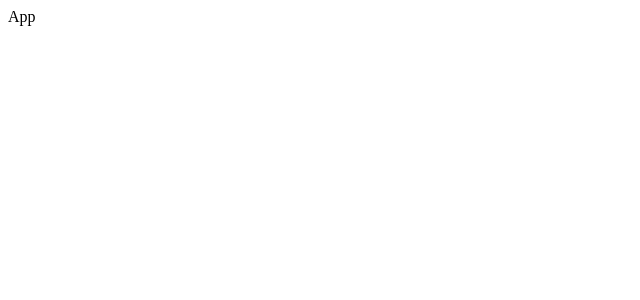
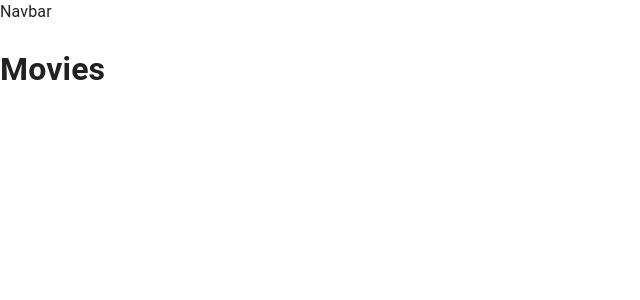
Before and after one commit to Yuvadi29/FilmPire-AI-Powered-Movie-App, a React (Create React App) app: page / in a window 1280 px wide. Shown: the top 300 px of the page, without its empty margins (0-640 px from the left). Built offline with nearby package versions, Linux system fonts and the light colour scheme.

Commit message:
Routing and Component Structure

```diff
--- /dev/null
+++ b/src/components/Actors/Actors.jsx
@@ -0,0 +1,9 @@
+import React from 'react';
+
+const Actors = () => {
+  return (
+    <div>Actors</div>
+  )
+}
+
+export default Actors;
--- a/src/components/App.jsx
+++ b/src/components/App.jsx
@@ -1,9 +1,35 @@
 import React from 'react';
+import { CssBaseline } from '@mui/material';
+import { Route, Switch } from 'react-router-dom';
+import MovieInformation from './MovieInformation/MovieInformation';
+import Movies from './Movies/Movies';
+import Actors from './Actors/Actors';
+import Profile from './Profile/Profile';
+import Navbar from './Navbar/Navbar';
 
 const App = () => {
   return (
-    <div>App</div>
-  )
-}
+    <div>
+      <CssBaseline />
+      <Navbar />
+      <main>
+        <Switch>
+          <Route exact path="/">
+            <h1><Movies /></h1>
+          </Route>
+          <Route exact path="/movie/:id">
+            <h1><MovieInformation /></h1>
+          </Route>
+          <Route exact path="/actors/:id">
+            <h1><Actors /></h1>
+          </Route>
+          <Route exact path="/profile/:id">
+            <h1><Profile /></h1>
+          </Route>
+        </Switch>
+      </main>
+    </div>
+  );
+};
 
 export default App;
--- /dev/null
+++ b/src/components/MovieInformation/MovieInformation.jsx
@@ -0,0 +1,9 @@
+import React from 'react';
+
+const MovieInformation = () => {
+  return (
+    <div>MovieInformation</div>
+  )
+}
+
+export default MovieInformation;
--- /dev/null
+++ b/src/components/Movies/Movies.jsx
@@ -0,0 +1,9 @@
+import React from 'react';
+
+const Movies = () => {
+  return (
+    <div>Movies</div>
+  )
+}
+
+export default Movies;
--- /dev/null
+++ b/src/components/Navbar/Navbar.jsx
@@ -0,0 +1,9 @@
+import React from 'react';
+
+const Navbar = () => {
+  return (
+    <div>Navbar</div>
+  )
+}
+
+export default Navbar;
--- /dev/null
+++ b/src/components/Profile/Profile.jsx
@@ -0,0 +1,9 @@
+import React from 'react';
+
+const Profile = () => {
+  return (
+    <div>Profile</div>
+  )
+}
+
+export default Profile;
--- a/src/index.js
+++ b/src/index.js
@@ -1,5 +1,10 @@
-import React from 'react';
+import { React } from 'react';
 import ReactDOM from 'react-dom';
 import App from './components/App';
+import { BrowserRouter } from 'react-router-dom';
 
-ReactDOM.render(<App />, document.getElementById('root'));
+ReactDOM.render(
+    <BrowserRouter>
+        <App />
+    </BrowserRouter>,
+document.getElementById('root'));
```
Also changed, not shown: package.json (+20 -8 lines), 2 other files (tests, documents, lock files or other folders).
